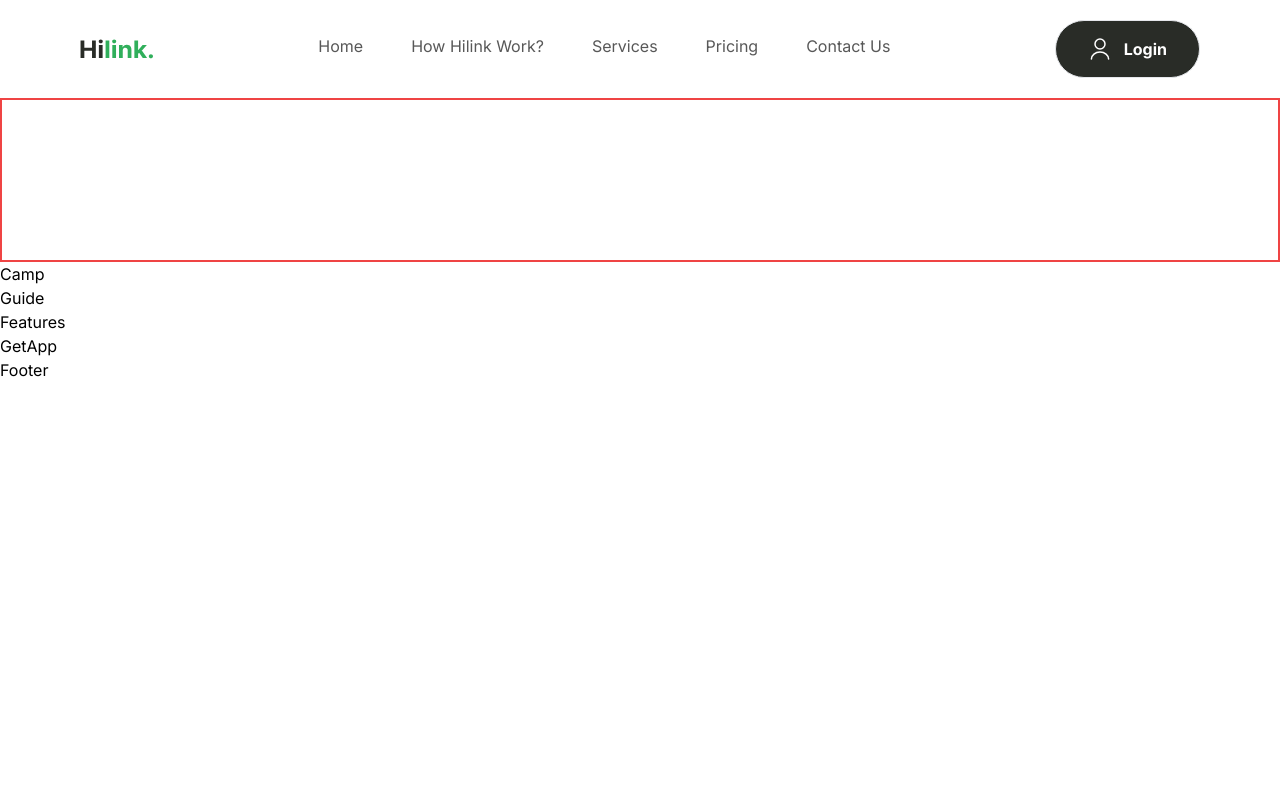
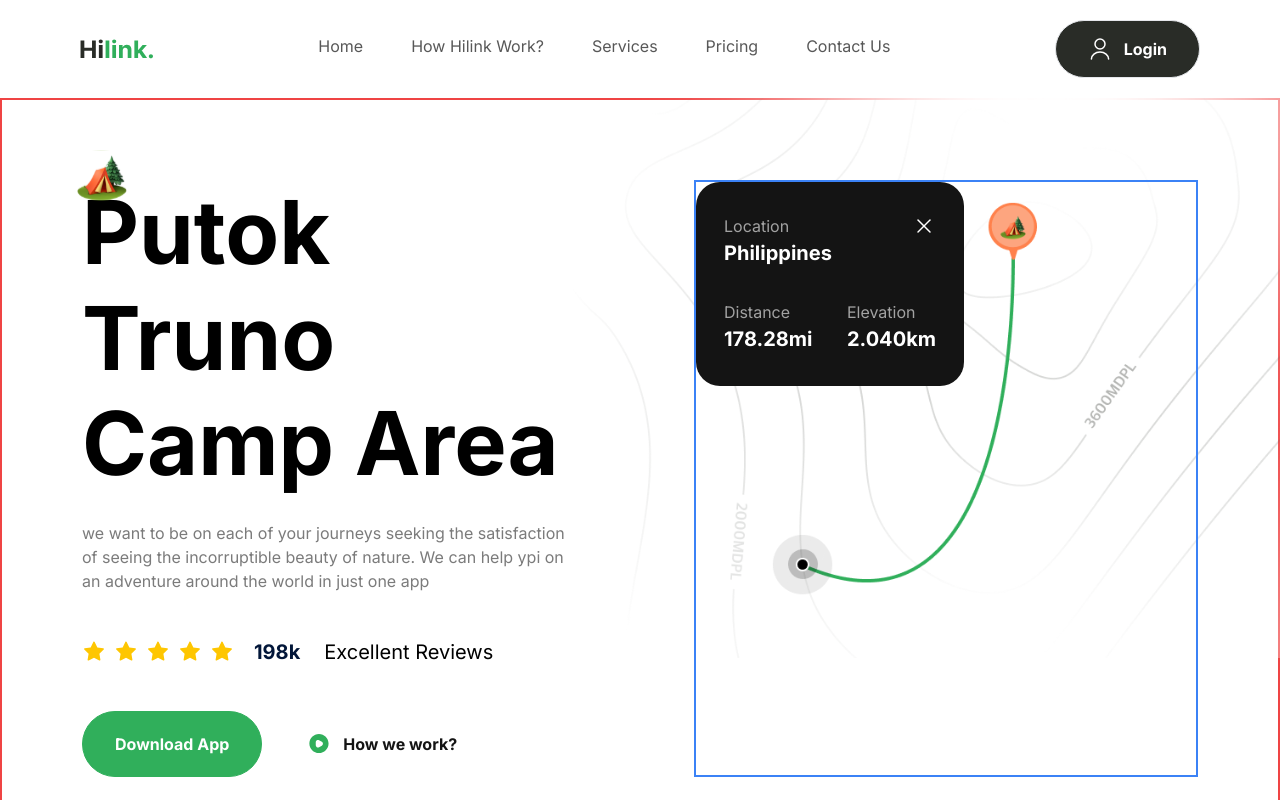
Before and after one commit to Ozzie-code-alt/starlight, a Next.js app: page / in a window 1280 px wide. Shown: the top 800 px of the page. Built offline with nearby package versions, Linux system fonts and the light colour scheme.

Commit message:
Finished: HeroSection

```diff
--- a/components/Buttons.tsx
+++ b/components/Buttons.tsx
@@ -5,7 +5,7 @@ type ButtonProps = {
 type: 'button' | 'submit'
 title: string
 icon?: string
-variant: 'btn_dark_green'
+variant: string
 }
 
 
--- a/components/Hero.tsx
+++ b/components/Hero.tsx
@@ -1,11 +1,87 @@
-import React from 'react'
-
+import React from "react";
+import Image from "next/image";
+import Buttons from "./Buttons";
 const Hero = () => {
   return (
-    <section className='max-container padding-container flex flex-col gap-20 py-10 pb-32 md:gap-28 lg:py-20 xl:flex-row border-2 border-red-500'>
+    <section className="max-container padding-container flex flex-col gap-20 py-10 pb-32 md:gap-28 lg:py-20 xl:flex-row border-2 border-red-500">
+      <div className="hero-map" />
+      <div className="relative z-20 flex-1 flex-col xl:w-1/2">
+        <Image
+          src="/camp.svg"
+          alt="camp"
+          width={50}
+          height={50}
+          className="absolute left-[-5px] top-[-30px]  w-10 lg:w-[50px]"
+        />
+        <h1 className="bold-52 lg:bold-88">Putok Truno Camp Area</h1>
+        <p className="regular-16 mt-6 text-gray-30 xl:max-w-[520px]">
+          we want to be on each of your journeys seeking the satisfaction of
+          seeing the incorruptible beauty of nature. We can help ypi on an
+          adventure around the world in just one app
+        </p>
+        <div className="my-11 flex flex-wrap gap-5">
+          <div className="flex items-center gap-2">
+            {Array(5)
+              .fill(1)
+              .map(
+                (
+                  _,
+                  index // very interesting way to loop something dynamically
+                ) => (
+                  <Image
+                    src={"/star.svg"}
+                    key={index}
+                    alt="star"
+                    width={24}
+                    height={24}
+                  />
+                )
+              )}
+          </div>
+          <p className="bold-16 lg:bold-20 text-blue-70">198k</p>
+          <span className="regular-16 lg:regular-20 ml-1">
+            Excellent Reviews
+          </span>
+        </div>
+        <div className="flex flex-col w-full gap-3 sm:flex-row">
+          <Buttons type="button" title="Download App" variant="btn_green" />
+          <Buttons
+            type="button"
+            title="How we work?"
+            icon="/play.svg"
+            variant="btn_white_text"
+          />
+        </div>
+      </div>
 
+      <div className="relative flex flex-1 items-start border-2 border-blue-500 ">
+        <div className="relative z-20 w-[268px] flex flex-col gap-8 rounded-3xl bg-gray-90 px-7 py-8">
+          <div className="flex flex-col">
+            <div className="flexBetween">
+              <p className="regular-16 text-gray-20">Location</p>
+              <Image src={"/close.svg"} alt="close" width={24} height={24} />
+            </div>
+            <p className="bold-20 text-white">Philippines </p>
+            </div>
+
+
+
+
+            <div className="flexBetween">
+              <div className="flex flex-col">
+                <p className="regular-16 block text-gray-20">Distance</p>
+                <p className="bold-20 text-white">178.28mi</p>
+              </div>
+
+              <div className="flex flex-col">
+                <p className="regular-16 block text-gray-20">Elevation</p>
+                <p className="bold-20 text-white">2.040km</p>
+              </div>
+            </div>
+        </div>
+      </div>
     </section>
-  )
-}
+  );
+};
 
-export default Hero
+export default Hero;
```
